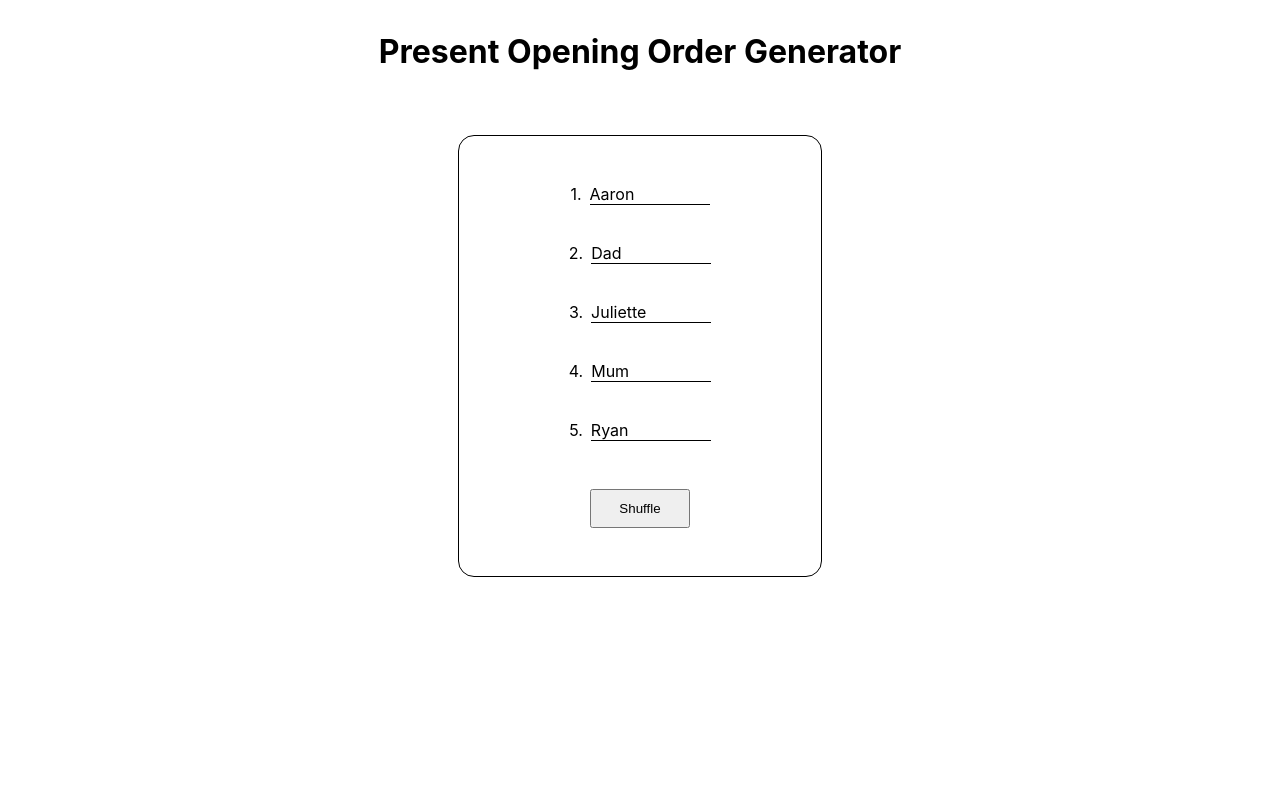
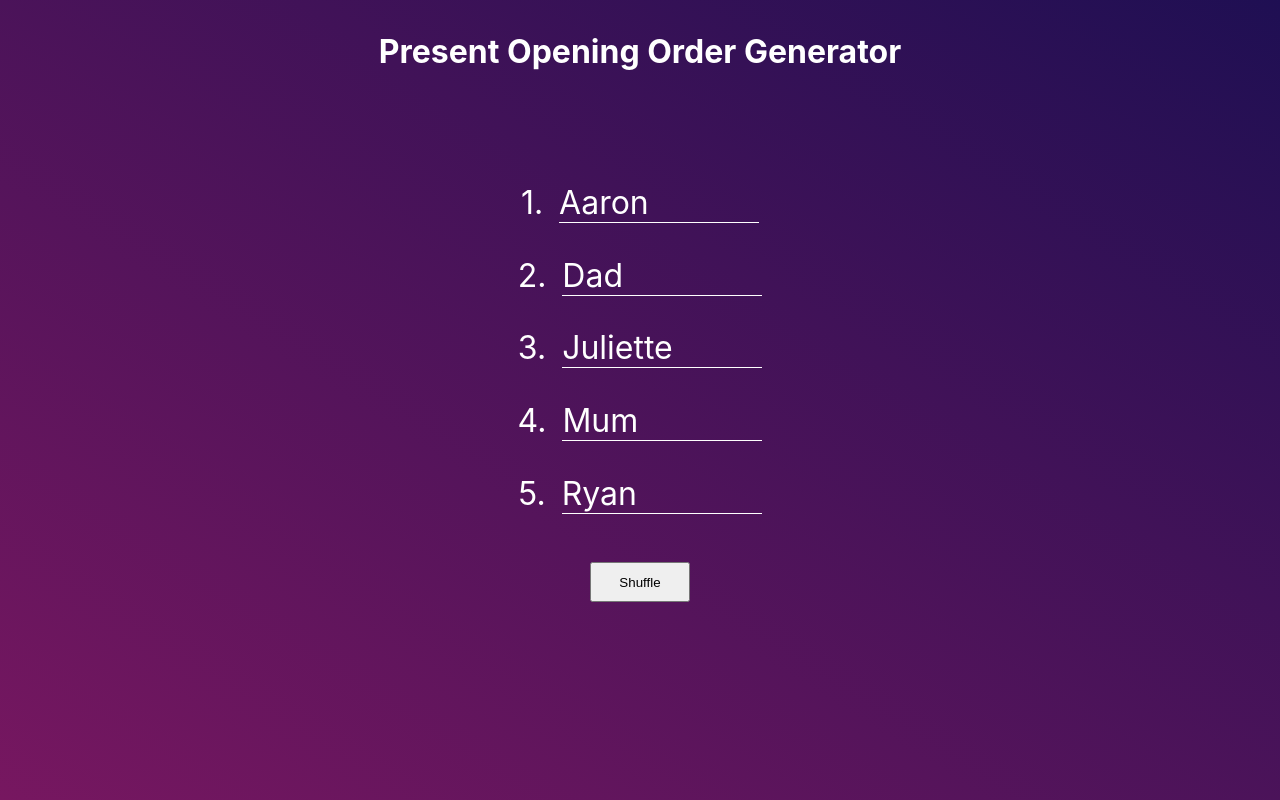
Before and after one commit to Ryhhill1998/PresentOpeningReact, a React (Create React App) app: page / in a window 1280 px wide. Built offline with nearby package versions, Linux system fonts and the light colour scheme.

Commit message:
updated ui

```diff
--- a/src/App.css
+++ b/src/App.css
@@ -19,22 +19,21 @@ h1 {
   display: flex;
   flex-direction: column;
   gap: 1em;
-  height: 60%;
-  width: 30%;
+  height: 70%;
   padding: 3em;
   border-radius: 16px;
-  border: solid 1px black;
 }
 
 .row {
   display: flex;
   gap: 0.5em;
+  font-size: 2rem;
 }
 
 .name {
   border: none;
-  width: 120px;
-  border-bottom: solid 1px black;
+  width: 200px;
+  border-bottom: solid 1px white;
 }
 
 .names {
--- a/src/index.css
+++ b/src/index.css
@@ -5,6 +5,8 @@ body {
     sans-serif;
   -webkit-font-smoothing: antialiased;
   -moz-osx-font-smoothing: grayscale;
+  background-image: linear-gradient(to bottom left, #1f0f53, #771760);
+  color: white;
 }
 
 code {
```
